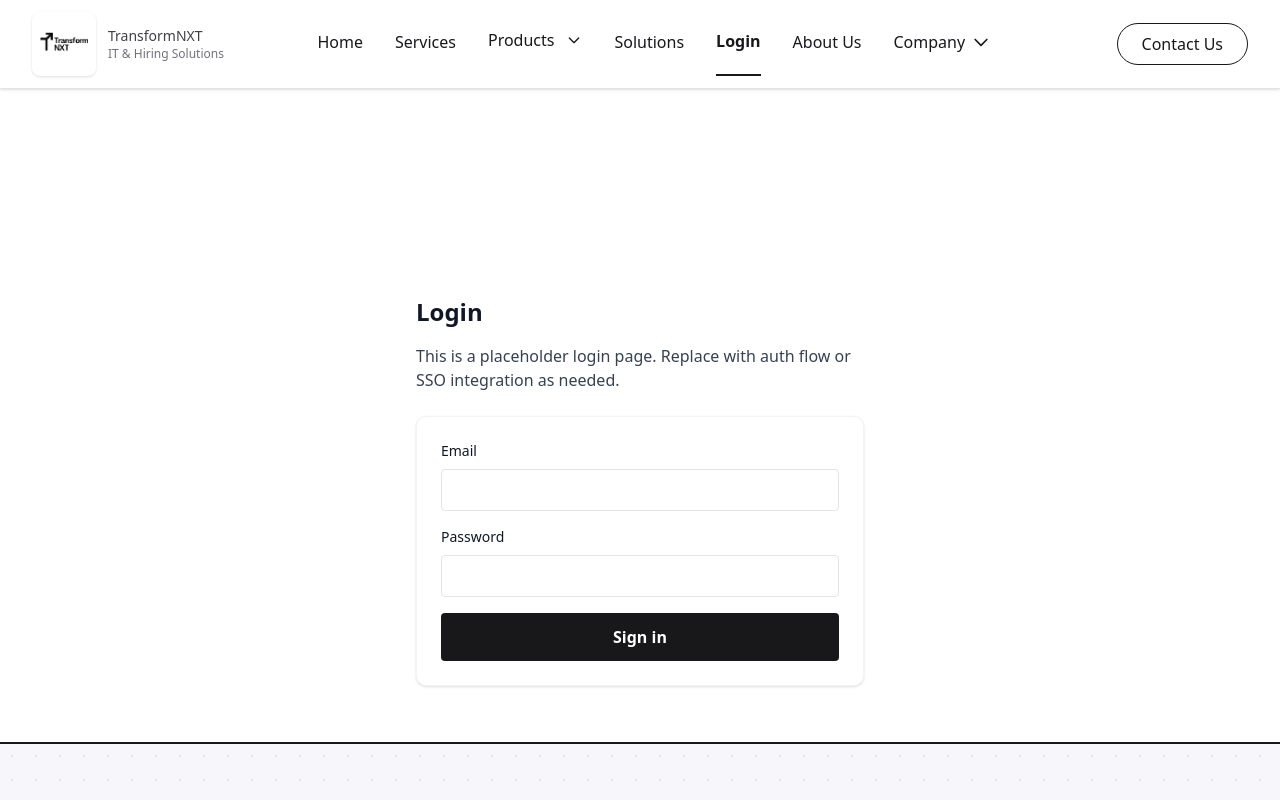
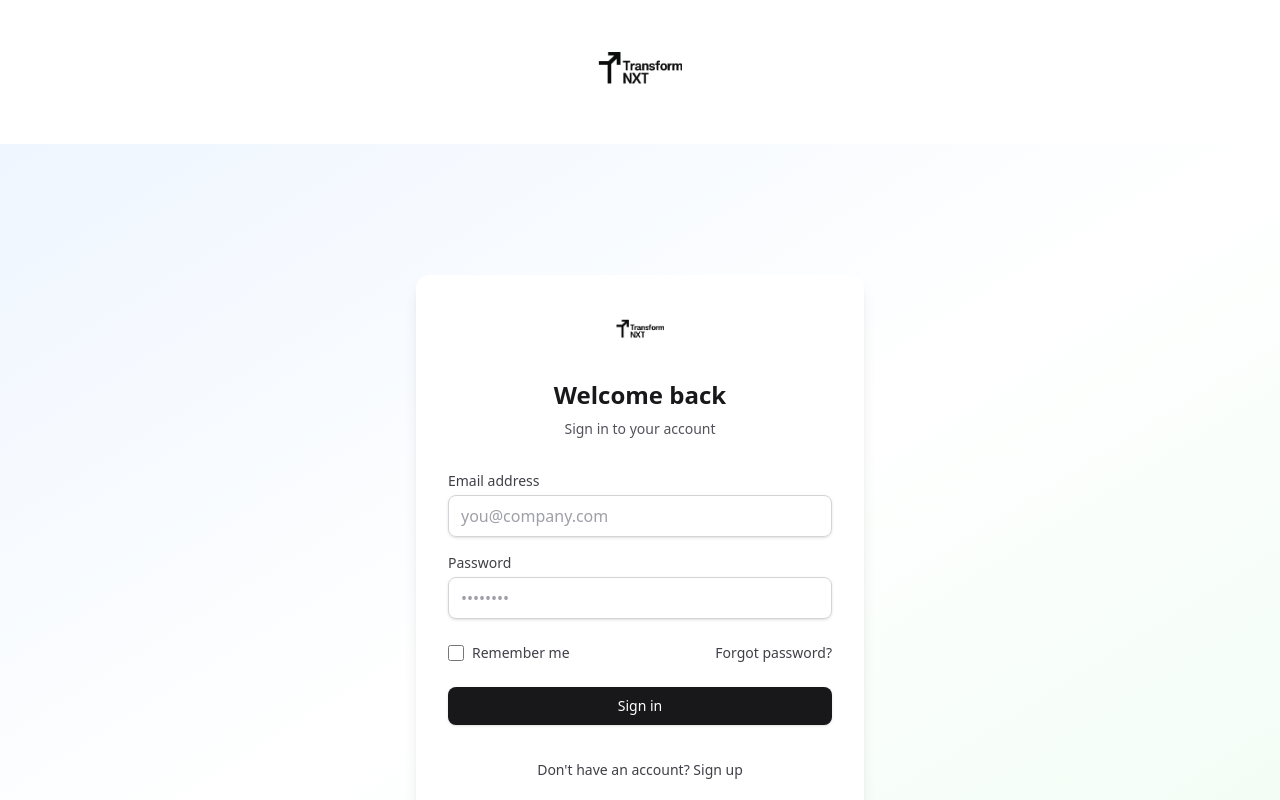
Before and after one commit to eacwolf/transformnxt, a React (Vite) app: page /login in a window 1280 px wide. Shown: the top 800 px of the page. Built offline with nearby package versions, Linux system fonts and the light colour scheme.

Commit message:
added login page + signup,also edited animation in hero section

```diff
--- a/src/App.tsx
+++ b/src/App.tsx
@@ -1,7 +1,6 @@
 import { BrowserRouter as Router, Routes, Route } from 'react-router-dom';
-import Navbar from './components/Navbar';
-import Footer from './components/Footer';
 import ScrollToTop from './components/ScrollToTop';
+import Layout from './components/Layout';
 import Home from './pages/Home';
 import About from './pages/About';
 import Services from './pages/services';
@@ -25,13 +24,14 @@ import './index.css';
 
 function App() {
   return (
-
     <Router>
       <ScrollToTop />
-      <div className="flex flex-col min-h-screen">
-        <Navbar />
-        <main className="flex-grow">
       <Routes>
+        {/* Login page without layout */}
+        <Route path="/login" element={<Login />} />
+
+        {/* All other pages with layout */}
+        <Route element={<Layout />}>
           <Route path="/" element={<Home />} />
           <Route path="/about" element={<About />} />
           <Route path="/services" element={<Services />} />
@@ -40,7 +40,6 @@ function App() {
           <Route path="/blog" element={<Blog />} />
           <Route path="/case-studies" element={<CaseStudies />} />
           <Route path="/research" element={<Research />} />
-            <Route path="/login" element={<Login />} />
           {/* Product pages */}
           <Route path="/products/ai-video-interviewer" element={<AIVideoInterviewer />} />
           <Route path="/products/ai-audio-interviewer" element={<AIAudioInterviewer />} />
@@ -51,10 +50,8 @@ function App() {
           <Route path="/products/hr-reports" element={<HRReports />} />
           <Route path="/products/ats-cv-ranker" element={<ATSCVRanker />} />
           <Route path="/products/hrms" element={<HRMS />} />
+        </Route>
       </Routes>
-        </main>
-        <Footer />
-      </div>
     </Router>
   );
 }
--- /dev/null
+++ b/src/components/Layout.tsx
@@ -0,0 +1,15 @@
+import { Outlet } from 'react-router-dom';
+import Navbar from './Navbar';
+import Footer from './Footer';
+
+const Layout = () => (
+  <div className="flex flex-col min-h-screen">
+    <Navbar />
+    <main className="flex-grow">
+      <Outlet />
+    </main>
+    <Footer />
+  </div>
+);
+
+export default Layout;
--- a/src/components/Navbar.tsx
+++ b/src/components/Navbar.tsx
@@ -87,19 +87,6 @@ function Navbar() {
                   }
                 >
                   Solutions
-                </span>
-              )}
-            </NavLink>
-            <NavLink to="/login" className="h-full flex items-center">
-              {({ isActive }) => (
-                <span
-                  className={
-                    isActive
-                      ? "flex items-center text-zinc-900 font-semibold border-b-2 border-zinc-900 pb-1 h-full"
-                      : "flex items-center text-zinc-900 font-medium hover:text-zinc-900/80 transition-colors pb-1 h-full"
-                  }
-                >
-                  Login
                 </span>
               )}
             </NavLink>
@@ -194,8 +181,21 @@ function Navbar() {
             </div>
           </div>
         </div>
-        {/* Contact Button */}
-        <div className="hidden md:flex items-center ml-8">
+        {/* Contact and Login Buttons */}
+        <div className="hidden md:flex items-center gap-4 ml-8">
+          <NavLink to="/login">
+            {({ isActive }) => (
+              <span
+                className={
+                  isActive
+                    ? "inline-flex items-center px-6 py-2 rounded-full font-semibold text-white bg-blue-600 shadow-lg"
+                    : "inline-flex items-center px-6 py-2 rounded-full font-medium text-blue-600 border border-blue-600 hover:bg-blue-600 hover:text-white transition-all duration-200"
+                }
+              >
+                Login
+              </span>
+            )}
+          </NavLink>
           <NavLink to="/contact">
             {({ isActive }) => (
               <span
@@ -253,9 +253,6 @@ function Navbar() {
             <NavLink to="/solutions" onClick={() => setMenuOpen(false)}>
               <button className={`w-full px-6 py-3 text-left text-zinc-900 font-medium`}>Solutions</button>
             </NavLink>
-            <NavLink to="/login" onClick={() => setMenuOpen(false)}>
-              <button className={`w-full px-6 py-3 text-left text-zinc-900 font-medium`}>Login</button>
-            </NavLink>
             <NavLink to="/about" onClick={() => setMenuOpen(false)}>
               {({ isActive }) => (
                 <button className={`text-left w-full px-6 py-3 ${isActive ? 'text-zinc-900 font-semibold border-b-2 border-zinc-900' : 'text-zinc-900 font-medium hover:text-zinc-900/80'}`}>
--- a/src/components/PageContainer.tsx
+++ b/src/components/PageContainer.tsx
@@ -4,8 +4,8 @@ interface Props { children: ReactNode }
 
 export default function PageContainer({ children }: Props) {
   return (
-    <div className="w-full bg-white mt-24">
-      <section className="container mx-auto px-4 py-14">
+    <div className="w-full bg-white">
+      <section className="container mx-auto px-4">
         <div className="max-w-6xl mx-auto text-gray-900">{children}</div>
       </section>
     </div>
--- a/src/pages/Contact.tsx
+++ b/src/pages/Contact.tsx
@@ -57,9 +57,9 @@ export default function Contact() {
   };
 
   return (
-    <div className="w-full min-h-screen bg-gradient-to-br from-blue-50 via-white to-green-50 mt-24">
+    <div className="w-full min-h-screen bg-gradient-to-br from-blue-50 via-white to-green-50">
       {/* Hero Section */}
-      <section className="bg-zinc-900 text-white text-center py-14">
+      <section className="bg-zinc-900 text-white text-center py-6">
         <div className="container mx-auto px-4">
           <h1 className="text-3xl md:text-4xl font-bold mb-2">Contact TransformNXT</h1>
           <p className="text-md md:text-lg opacity-90 max-w-2xl mx-auto">Get in touch for IT consulting, cloud strategy, software development, AI/ML solutions, or talent programs. We'll respond within 1 business day.</p>
--- a/src/pages/Home.tsx
+++ b/src/pages/Home.tsx
@@ -2,7 +2,7 @@ const Home = () => {
   return (
     <>
       {/* Animated background section, full viewport height, no hero image */}
-      <section className="relative w-full min-h-screen flex items-center justify-center overflow-hidden hero-bg">
+      <section className="relative w-full min-h-screen flex items-center justify-center overflow-hidden hero-bg" style={{ marginTop: '-88px', paddingTop: '88px', minHeight: 'calc(100vh - 0px)' }}>
         <div className="absolute inset-0 pointer-events-none overflow-hidden">
           <div className="blob blob-1" />
           <div className="blob blob-2" />
--- a/src/pages/Login.tsx
+++ b/src/pages/Login.tsx
@@ -1,19 +1,113 @@
-import PageContainer from '../components/PageContainer';
+import { useState } from 'react';
+import { Link } from 'react-router-dom';
 
 export default function Login() {
+  const [isLogin, setIsLogin] = useState(true);
+
   return (
-    <PageContainer>
-      <div className="max-w-md mx-auto">
-        <h1 className="text-2xl font-bold mb-4">Login</h1>
-        <p className="text-gray-700 mb-6">This is a placeholder login page. Replace with auth flow or SSO integration as needed.</p>
-        <div className="bg-white border border-zinc-100 rounded-lg p-6 shadow-sm">
-          <label className="block mb-2 text-sm">Email</label>
-          <input className="w-full border border-zinc-200 rounded px-3 py-2 mb-4" />
-          <label className="block mb-2 text-sm">Password</label>
-          <input type="password" className="w-full border border-zinc-200 rounded px-3 py-2 mb-4" />
-          <button className="w-full py-3 bg-zinc-900 text-white rounded font-semibold">Sign in</button>
+    <div className="min-h-screen w-full flex items-center justify-center bg-gradient-to-br from-blue-50 via-white to-green-50 py-12 px-4 sm:px-6 lg:px-8">
+      <div className="max-w-md w-full bg-white rounded-xl shadow-lg p-8 space-y-8">
+        <div>
+          <Link to="/" className="block">
+            <img
+              className="mx-auto h-12 w-auto"
+              src="/assets/logo/transform-logo.png"
+              alt="Transform NXT"
+            />
+          </Link>
+          <h2 className="mt-6 text-center text-2xl font-bold text-zinc-900">
+            {isLogin ? 'Welcome back' : 'Create your account'}
+          </h2>
+          <p className="mt-2 text-center text-sm text-zinc-600">
+            {isLogin ? 'Sign in to your account' : 'Sign up for TransformNXT'}
+          </p>
+        </div>
+
+        <form className="mt-8 space-y-6">
+          <div className="space-y-4">
+            <div>
+              <label htmlFor="email" className="block text-sm font-medium text-zinc-700">
+                Email address
+              </label>
+              <input
+                id="email"
+                name="email"
+                type="email"
+                required
+                className="mt-1 block w-full border border-zinc-300 rounded-md shadow-sm py-2 px-3 text-zinc-900 placeholder-zinc-400 focus:outline-none focus:ring-2 focus:ring-zinc-500 focus:border-zinc-500"
+                placeholder="you@company.com"
+              />
+            </div>
+            <div>
+              <label htmlFor="password" className="block text-sm font-medium text-zinc-700">
+                Password
+              </label>
+              <input
+                id="password"
+                name="password"
+                type="password"
+                required
+                className="mt-1 block w-full border border-zinc-300 rounded-md shadow-sm py-2 px-3 text-zinc-900 placeholder-zinc-400 focus:outline-none focus:ring-2 focus:ring-zinc-500 focus:border-zinc-500"
+                placeholder="••••••••"
+              />
+            </div>
+          </div>
+
+          {isLogin ? (
+            <div className="flex items-center justify-between">
+              <div className="flex items-center">
+                <input
+                  id="remember-me"
+                  name="remember-me"
+                  type="checkbox"
+                  className="h-4 w-4 rounded border-zinc-300 text-zinc-900 focus:ring-zinc-500"
+                />
+                <label htmlFor="remember-me" className="ml-2 block text-sm text-zinc-700">
+                  Remember me
+                </label>
+              </div>
+              <button type="button" className="text-sm font-medium text-zinc-700 hover:text-zinc-900">
+                Forgot password?
+              </button>
+            </div>
+          ) : (
+            <div>
+              <label htmlFor="confirm-password" className="block text-sm font-medium text-zinc-700">
+                Confirm Password
+              </label>
+              <input
+                id="confirm-password"
+                name="confirm-password"
+                type="password"
+                required
+                className="mt-1 block w-full border border-zinc-300 rounded-md shadow-sm py-2 px-3 text-zinc-900 placeholder-zinc-400 focus:outline-none focus:ring-2 focus:ring-zinc-500 focus:border-zinc-500"
+                placeholder="••••••••"
+              />
+            </div>
+          )}
+
+          <div>
+            <button
+              type="submit"
+              className="w-full flex justify-center py-2 px-4 border border-transparent rounded-md shadow-sm text-sm font-medium text-white bg-zinc-900 hover:bg-zinc-800 focus:outline-none focus:ring-2 focus:ring-offset-2 focus:ring-zinc-500"
+            >
+              {isLogin ? 'Sign in' : 'Sign up'}
+            </button>
+          </div>
+        </form>
+
+        <div className="text-center">
+          <button
+            type="button"
+            onClick={() => setIsLogin(!isLogin)}
+            className="text-sm font-medium text-zinc-700 hover:text-zinc-900"
+          >
+            {isLogin
+              ? "Don't have an account? Sign up"
+              : "Already have an account? Sign in"}
+          </button>
         </div>
       </div>
-    </PageContainer>
+    </div>
   );
 }
```
Lines whose indentation alone changed are shown as unchanged.
